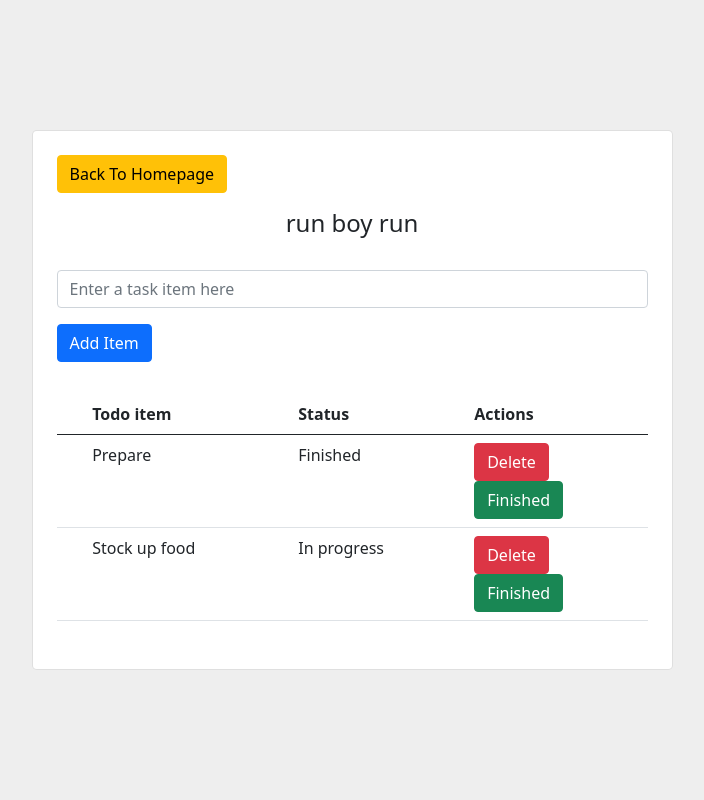
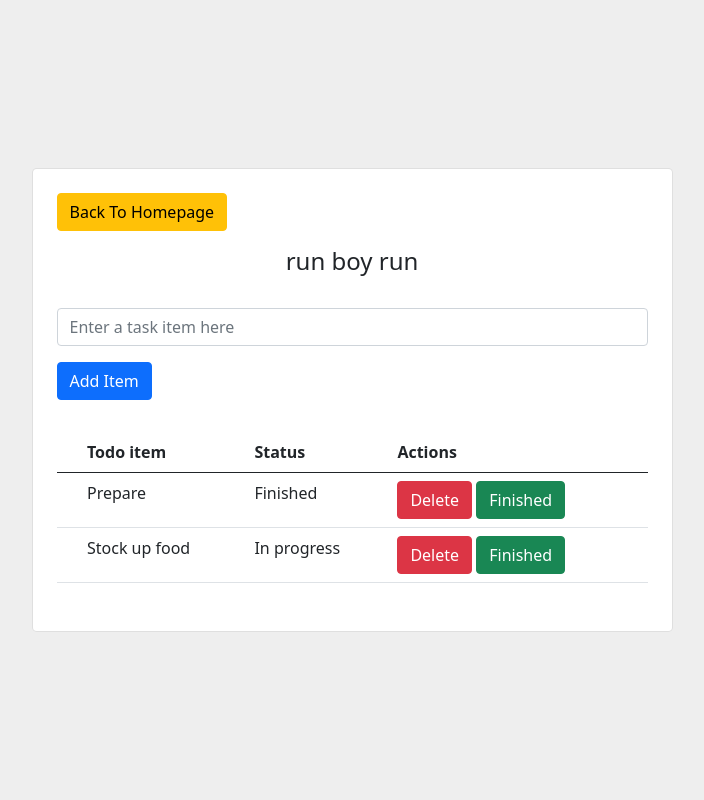
Before and after one commit to LukeHog/pythonproj, a Django app: page /todolistpage/15 in a window 1280 px wide. Shown: the whole page, without its empty margins (288-992 px from the left). Run offline with Django 3.2, Linux system fonts and the light colour scheme; data comes from the database, SQL or seed files in the repository; both versions use the stored data as it was after the commit.

Commit message:
Initial Commit

```diff
--- a/todoproject/templates/todolist.html
+++ b/todoproject/templates/todolist.html
@@ -29,7 +29,6 @@
                 <button type="submit" class="btn btn-primary">Add Item</button>
               </div>
             </form>
-
             <table class="table mb-4">
               <thead>
                 <tr>
@@ -46,12 +45,12 @@
                   <td>{{listitem.content}}</td>
                   <td>{% if listitem.status == True %}Finished{% else %}In progress{% endif %}</td>
                   <td>
-                    <form action="{% url 'deleteitem' i=listitem.id %}">
+                    <form action="{% url 'deleteitem' i=listitem.id %}" style="display:inline">
                         {% csrf_token %}
                         <button type="submit" class="btn btn-danger">Delete</button>
                     </form>
 
-                    <form action="{% url 'updateitem' i=listitem.id %}">
+                    <form action="{% url 'updateitem' i=listitem.id %}" style="display:inline">
                         {% csrf_token %}
                         <button type="submit" class="btn btn-success">Finished</button>
                     </form>
```
Also changed, not shown: todoproject/db.sqlite3.
